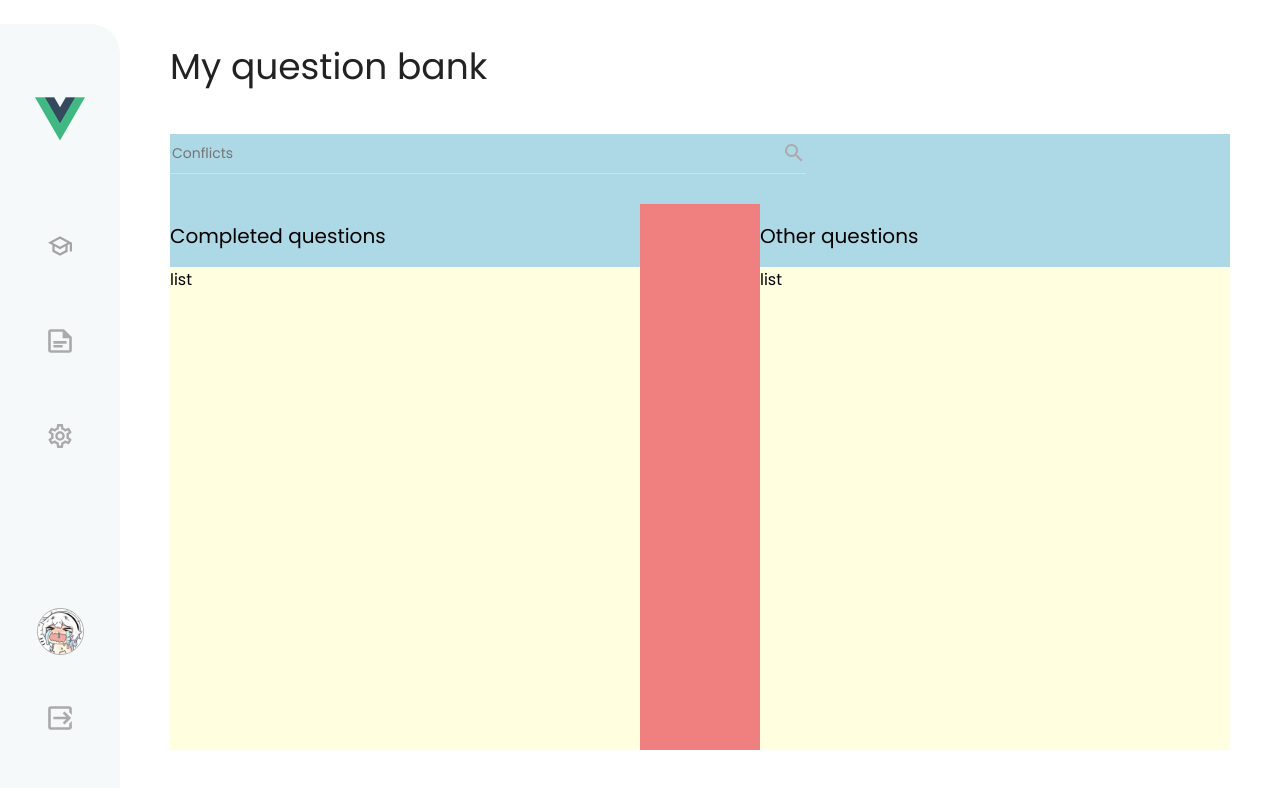
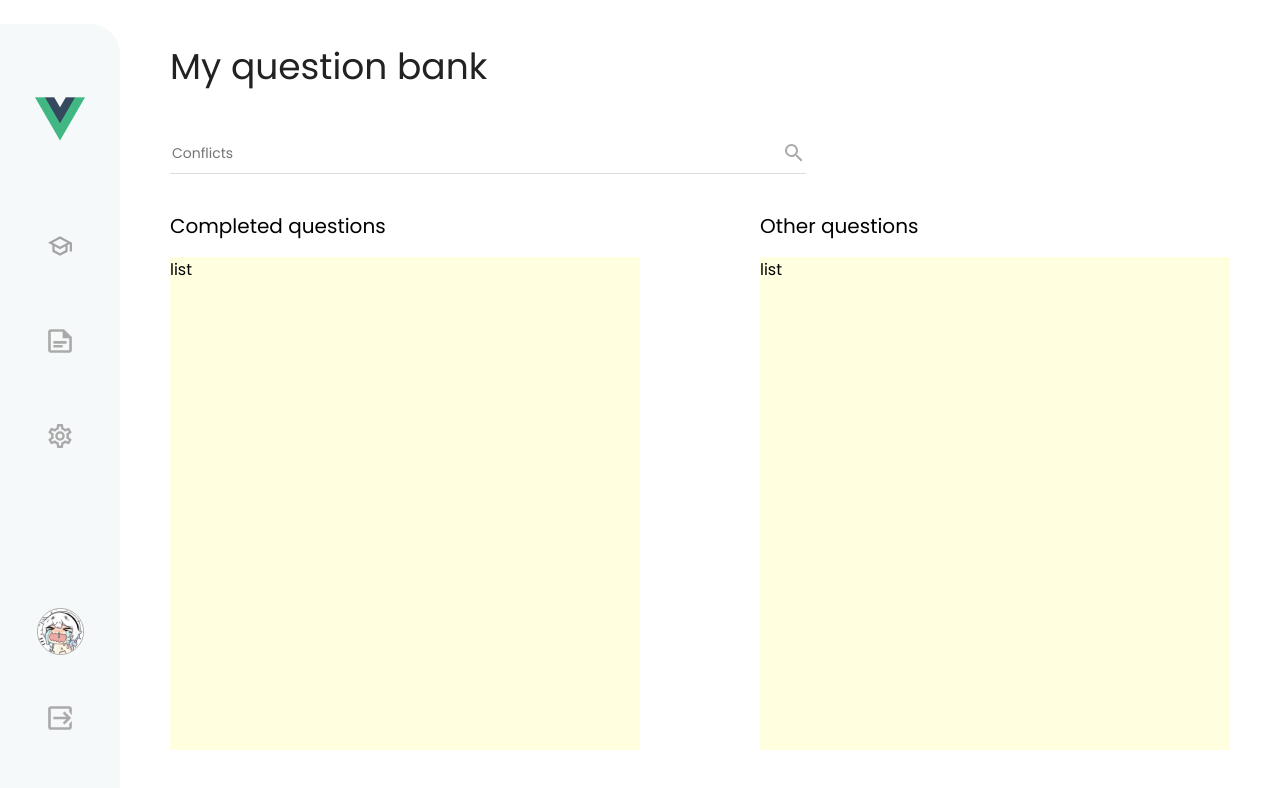
Before and after one commit to p4p-51/jubilant-octo-funicular, a Vue app in the folder frontend/: page /questions in a window 1280 px wide. Shown: the top 788 px of the page. Built offline with nearby package versions, Linux system fonts and the light colour scheme.

Commit message:
unbackground

```diff
--- a/frontend/src/views/QuestionBankView.vue
+++ b/frontend/src/views/QuestionBankView.vue
@@ -38,27 +38,22 @@
   .content-container {
     flex: 1;
     width: 100%;
-    background: lightblue;
 
     display: flex;
     flex-direction: column;
 
     .search-bar {
-      margin-bottom: 30px;
+      margin-bottom: 20px;
     }
 
     .questions-container {
       flex: 1;
-
-      background: lightcoral;
 
       display: grid;
       grid-template-columns: 1fr 1fr;
       column-gap: 120px;
 
       .question-set {
-        background: lightblue;
-
         display: flex;
         flex-direction: column;
 
```
